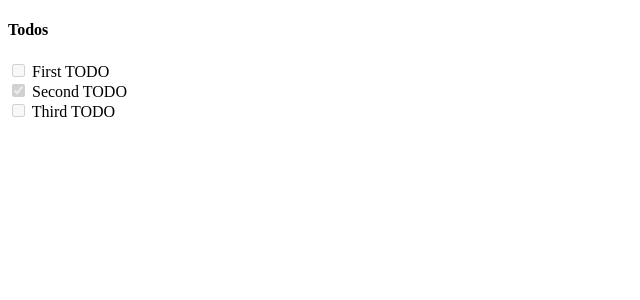
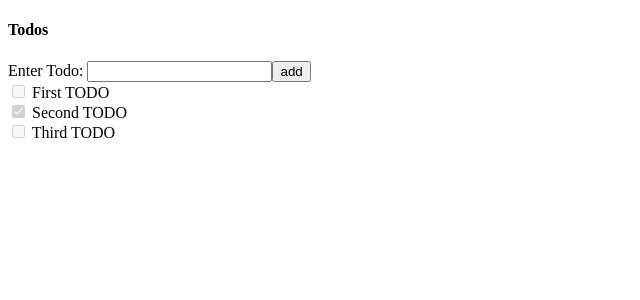
Before and after one commit to ocalvet/angular-starter, an Angular app: page / in a window 1280 px wide. Shown: the top 300 px of the page, without its empty margins (0-640 px from the left). Built offline with nearby package versions, Linux system fonts and the light colour scheme.

Commit message:
Connect todo form

```diff
--- a/src/app/app.module.ts
+++ b/src/app/app.module.ts
@@ -1,5 +1,6 @@
 import { BrowserModule } from '@angular/platform-browser';
 import { NgModule } from '@angular/core';
+import { FormsModule } from '@angular/forms';
 
 import { AppComponent } from './app.component';
 import { TodoListComponent } from './todo-list/todo-list.component';
@@ -14,7 +15,8 @@ import { TodoFormComponent } from './todo-form/todo-form.component';
     TodoFormComponent
   ],
   imports: [
-    BrowserModule
+    BrowserModule,
+    FormsModule
   ],
   providers: [],
   bootstrap: [AppComponent]
--- a/src/app/todo-form/todo-form.component.html
+++ b/src/app/todo-form/todo-form.component.html
@@ -1,3 +1,3 @@
-<p>
-  todo-form works!
-</p>
+<div>
+  Enter Todo: <input type="text" [(ngModel)]="todoTitle" /> <button (click)="addTodo(todoTitle)">add</button>
+</div>
--- a/src/app/todo-form/todo-form.component.ts
+++ b/src/app/todo-form/todo-form.component.ts
@@ -6,7 +6,7 @@ import { Component, OnInit } from '@angular/core';
   styleUrls: ['./todo-form.component.css']
 })
 export class TodoFormComponent implements OnInit {
-
+  todoTitle;
   constructor() { }
 
   ngOnInit() {
--- a/src/app/todo-list/todo-list.component.html
+++ b/src/app/todo-list/todo-list.component.html
@@ -1,4 +1,5 @@
 <div>
   <h4>Todos</h4>
+  <app-todo-form></app-todo-form>
   <app-todo-item *ngFor="let item of list" [item]="item"></app-todo-item>
 </div>
```
